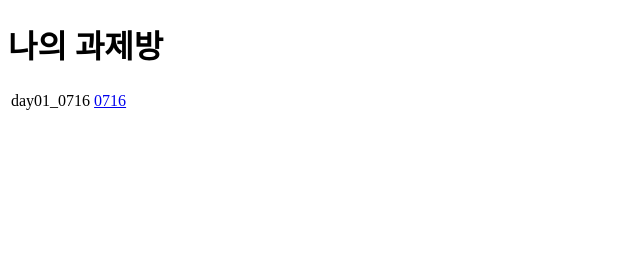
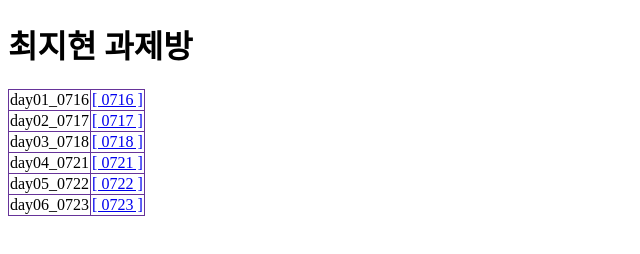
Before and after one commit to jihyeon1011/html2507_3, a plain HTML site: page index.html in a window 1280 px wide. Shown: the whole page, without its empty margins (0-640 px from the left). Drawn offline with Linux system fonts and the light colour scheme.

Commit message:
과제index

```diff
--- a/index.html
+++ b/index.html
@@ -4,13 +4,40 @@
     <meta charset="UTF-8">
     <meta name="viewport" content="width=device-width, initial-scale=1.0">
     <title>Document</title>
+    <style>
+        table, tr, td{
+            border: 1px solid rebeccapurple;
+            border-collapse: collapse;
+        }
+    </style>
 </head>
 <body>
-    <h1>나의 과제방</h1>
+    <h1>최지현 과제방</h1>
     <table>
+
         <tr>
             <td>day01_0716</td>
-            <td><a href="./work/index0716.html">0716</a></td>
+            <td><a href="./work/index0716.html">[ 0716 ]</a></td>
+        </tr>
+        <tr>
+            <td>day02_0717</td>
+            <td><a href="./work/index0717.html">[ 0717 ]</a></td>
+        </tr>
+        <tr>
+            <td>day03_0718</td>
+            <td><a href="./work/index0718.html">[ 0718 ]</a></td>
+        </tr>
+        <tr>
+            <td>day04_0721</td>
+            <td><a href="./work/index0721.html">[ 0721 ]</a></td>
+        </tr>
+        <tr>
+            <td>day05_0722</td>
+            <td><a href="./work/index0722.html">[ 0722 ]</a></td>
+        </tr>
+        <tr>
+            <td>day06_0723</td>
+            <td><a href="./work/index0723.html">[ 0723 ]</a></td>
         </tr>
     </table>
 </body>
```
